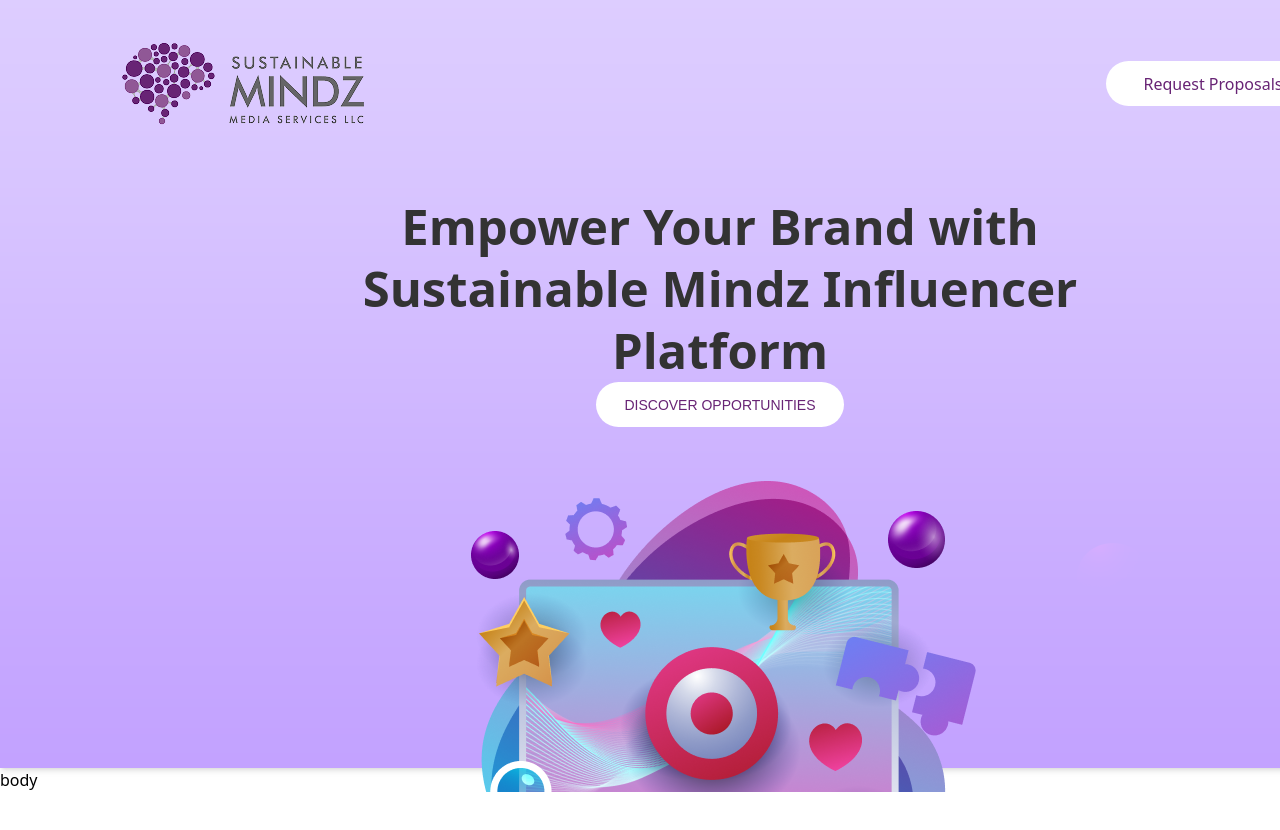
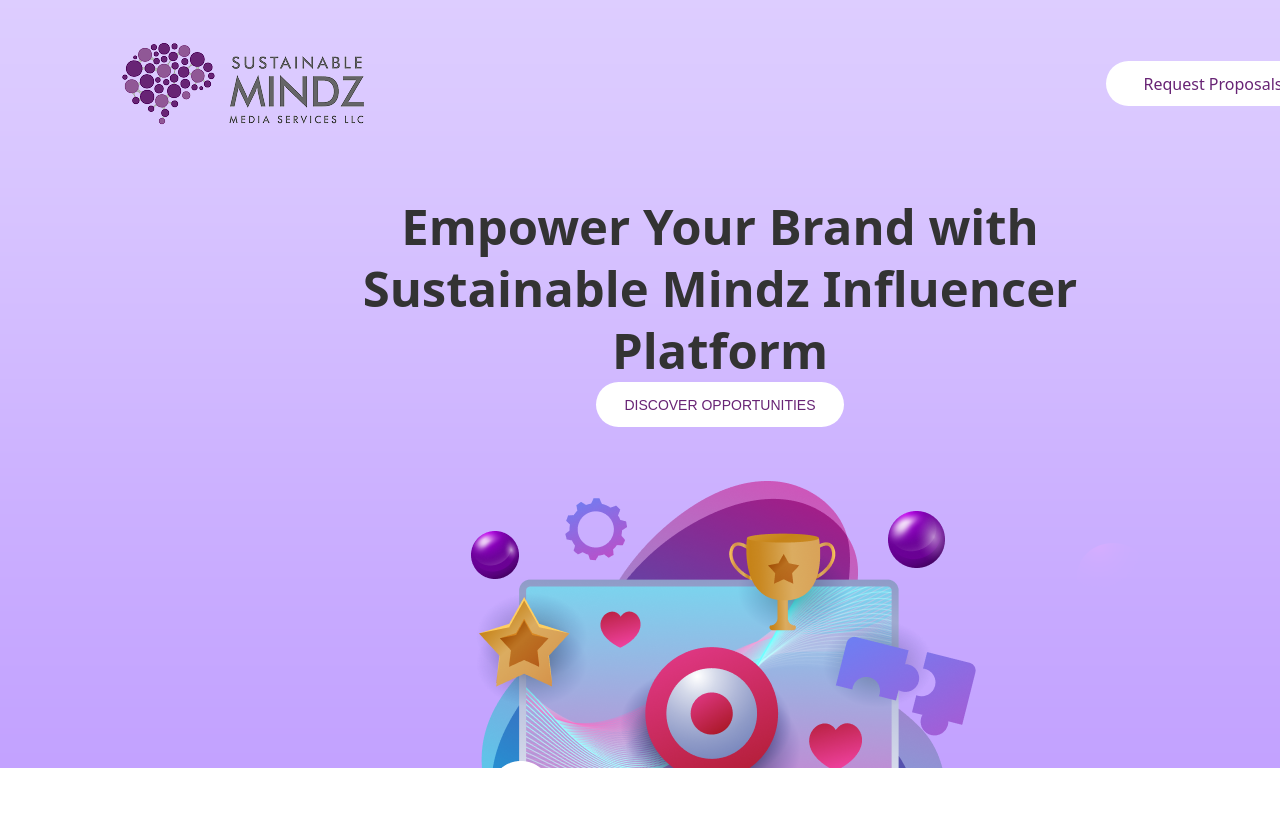
Before and after one commit to Jozeftomy/Project01-Nextjs, a Next.js app: page / in a window 1280 px wide. Shown: the top 830 px of the page. Built offline with nearby package versions, Linux system fonts and the light colour scheme.

Commit message:
removed body component

```diff
--- a/src/app/page.js
+++ b/src/app/page.js
@@ -1,6 +1,5 @@
 import React from 'react';
 import Header from './component/Header';
-import Body from './component/Body';
 import Footer from './component/Footer';
 import Map from './component/Map';
 
@@ -9,7 +8,6 @@
     <div className="w-full max-w-screen overflow-hidden">
       <Header />
       <Map />
-      <Body/>
       <Footer />
     </div>
   );
```
